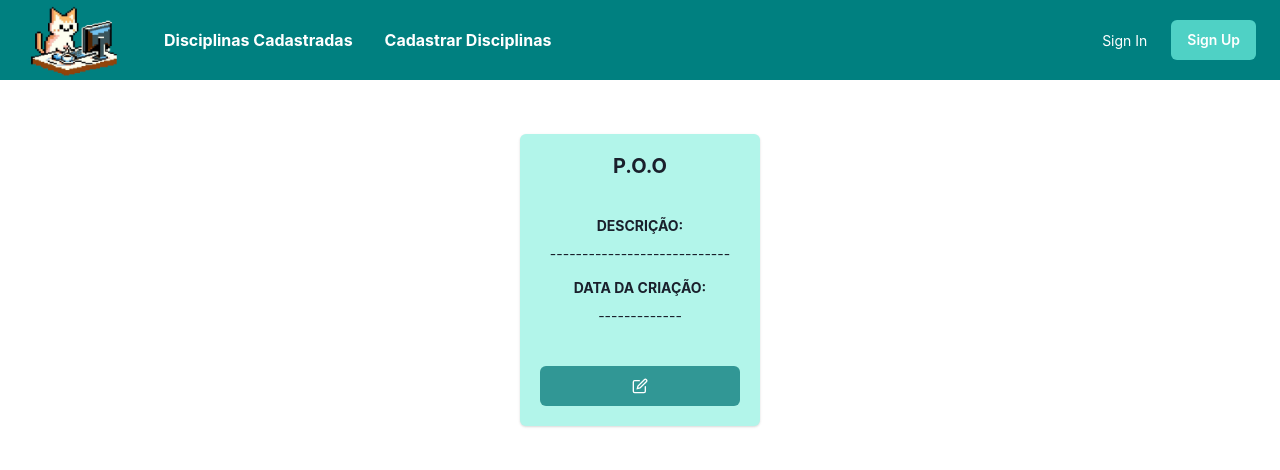
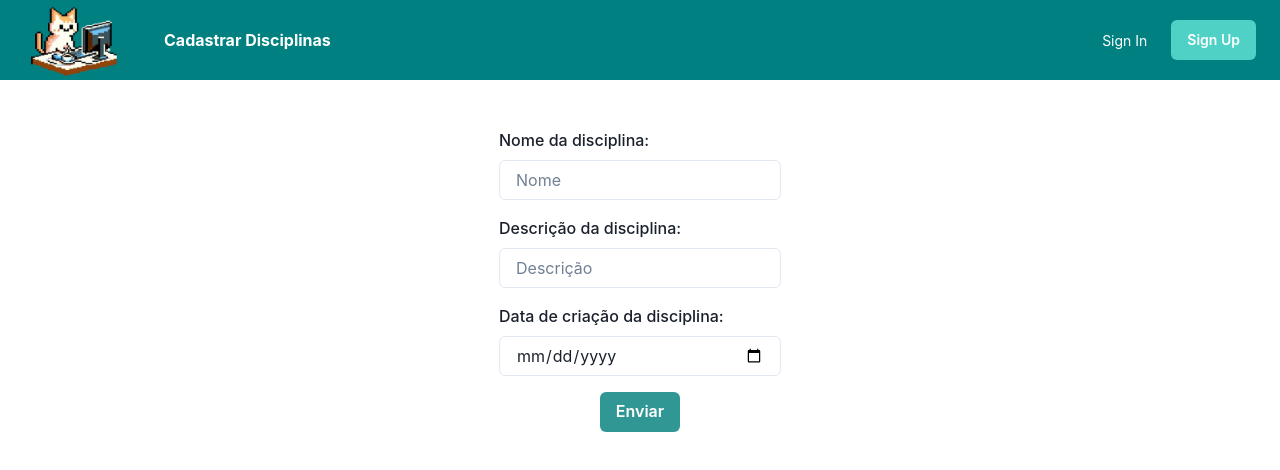
Before and after one commit to eduardavasc/resumo-disciplinas, a React (Vite) app: page /cadastrar-disciplina in a window 1280 px wide. Shown: the top 470 px of the page. Built offline with nearby package versions, Linux system fonts and the light colour scheme.

Commit message:
adição de rotas e formulário

```diff
--- a/src/App.jsx
+++ b/src/App.jsx
@@ -1,13 +1,14 @@
 // src/App.jsx
 import './App.css';
-import CustomCard from './components/CustomCard/CustomCard';
+import CustomForm from './components/CustomForm/CustomForm';
 import Navbar from './components/NavBar';
+
 
 const App = () => {
   return (
     <div>
       <Navbar/>
-      <CustomCard/>
+      <CustomForm/>
     </div>
   )
 }
--- /dev/null
+++ b/src/components/CustomForm/CustomForm.jsx
@@ -0,0 +1,99 @@
+import { useForm } from "react-hook-form";
+import {
+  FormErrorMessage,
+  FormLabel,
+  FormControl,
+  Input,
+  Button,
+  Flex,
+} from "@chakra-ui/react";
+import { yupResolver } from "@hookform/resolvers/yup";
+import * as yup from "yup";
+
+
+const schema = yup.object({
+  nome: yup.string().min(4, 'Mínimo de 4 caracteres.').required('Campo obrigatório.'),
+  descricao: yup.string().min(4, 'Mínimo de 4 caracteres.').required('Campo obrigatório.'),
+  createDate: yup.string().required('Campo obrigatório.'),
+}).required();
+
+const CustomForm = () => {
+  const {
+    handleSubmit,
+    register,
+    formState: { errors, isSubmitting },
+  } = useForm({
+    resolver: yupResolver(schema),
+    mode: 'onBlur'
+  });
+
+  function onSubmit(values) {
+    return new Promise((resolve) => {
+      setTimeout(() => {
+        alert(JSON.stringify(values, null, 2));
+        resolve();
+      }, 3000);
+    });
+  }
+
+  return (
+    <Flex justifyContent="center" alignItems="center" height="100vh">
+      <form onSubmit={handleSubmit(onSubmit)}>
+        <FormControl isInvalid={errors.nome}>
+          <FormLabel htmlFor="nome">Nome da disciplina:</FormLabel>
+          <Input
+            id="nome"
+            placeholder="Nome"
+            _focusVisible={{
+              borderColor: "teal.400",
+              boxShadow: "0 0 0 1px var(--chakra-colors-teal-400)",
+            }}
+            {...register("nome")}
+          />
+          <FormErrorMessage>
+            {errors.nome && errors.nome.message}
+          </FormErrorMessage>
+        </FormControl>
+
+        <FormControl isInvalid={errors.descricao} mt={4}>
+          <FormLabel htmlFor="descricao">Descrição da disciplina:</FormLabel>
+          <Input
+            id="descricao"
+            placeholder="Descrição"
+            _focusVisible={{
+              borderColor: "teal.400",
+              boxShadow: "0 0 0 1px var(--chakra-colors-teal-400)",
+            }}
+            {...register("descricao")}
+          />
+          <FormErrorMessage>
+            {errors.descricao && errors.descricao.message}
+          </FormErrorMessage>
+        </FormControl>
+
+        <FormControl isInvalid={errors.createDate} mt={4}>
+          <FormLabel htmlFor="createDate">Data de criação da disciplina:</FormLabel>
+          <Input
+            id="createDate"
+            type="date"
+            _placeholder={{ color: "gray.300" }}
+            _focusVisible={{
+              borderColor: "teal.400",
+              boxShadow: "0 0 0 1px var(--chakra-colors-teal-400)",
+            }}
+            {...register("createDate")}
+          />
+          <FormErrorMessage>
+            {errors.createDate && errors.createDate.message}
+          </FormErrorMessage>
+        </FormControl>
+
+        <Button mt={4} colorScheme="teal" isLoading={isSubmitting} type="submit">
+          Enviar
+        </Button>
+      </form>
+    </Flex>
+  );
+}
+
+export default CustomForm;
--- a/src/components/NavBar/NavLink.jsx
+++ b/src/components/NavBar/NavLink.jsx
@@ -1,9 +1,13 @@
-import { Box, useColorModeValue } from '@chakra-ui/react';
+import { useColorModeValue, Link as ChakraLink } from '@chakra-ui/react';
+import { Link } from 'react-router-dom';
 
-const NavLink = ({ children }) => {
+// eslint-disable-next-line react/prop-types
+const NavLink = ({ children, page }) => {
+
   return (
-    <Box
-      as="a"
+    <ChakraLink
+      as={Link}
+      to={page}
       px={2}
       py={1}
       rounded={'md'}
@@ -11,9 +15,10 @@ const NavLink = ({ children }) => {
         textDecoration: 'none',
         bg: useColorModeValue('teal.700', 'teal.200'),
       }}
-      href={'#'}>
+
+      >
       {children}
-    </Box>
+    </ChakraLink>
   );
 };
 
--- a/src/components/NavBar/index.jsx
+++ b/src/components/NavBar/index.jsx
@@ -13,10 +13,12 @@ import {
 } from "@chakra-ui/react";
 import Logo from "../commons/Logo/Logo";
 import NavLink from "./NavLink";
-import { Links } from "./links";
+
+
 
 export default function Navbar() {
   const { isOpen, onOpen, onClose } = useDisclosure();
+
 
   return (
     <>
@@ -38,13 +40,11 @@ export default function Navbar() {
               spacing={4}
               display={{ base: "none", md: "flex" }}
             >
-              {Links.map((link) => (
-                <NavLink key={link}>
+              <NavLink page='cadastrar-disciplina'>
                   <Text color={"white"} fontWeight="bold">
-                    {link}
+                    Cadastrar Disciplinas
                   </Text>
                 </NavLink>
-              ))}
             </HStack>
           </HStack>
           <Flex alignItems={"center"}>
@@ -78,9 +78,11 @@ export default function Navbar() {
         {isOpen ? (
           <Box pb={4} display={{ md: "none" }}>
             <Stack as={"nav"} spacing={4}>
-              {Links.map((link) => (
-                <NavLink key={link}>{link}</NavLink>
-              ))}
+            <NavLink page='cadastrar-disciplina'>
+                  <Text color={"white"} fontWeight="bold">
+                    Cadastrar Disciplinas
+                  </Text>
+                </NavLink>
             </Stack>
           </Box>
         ) : null}
--- a/src/components/NavBar/links.jsx
+++ /dev/null
@@ -1 +0,0 @@
-export const Links = ['Disciplinas Cadastradas', 'Cadastrar Disciplinas'];
--- a/src/main.jsx
+++ b/src/main.jsx
@@ -1,13 +1,13 @@
 import * as React from 'react'
 import { ChakraProvider } from '@chakra-ui/react'
 import * as ReactDOM from 'react-dom/client'
-import App from './App.jsx'
+import AppRoutes from './routes.jsx'
 
 const rootElement = document.getElementById('root')
 ReactDOM.createRoot(rootElement).render(
   <React.StrictMode>
     <ChakraProvider>
-    <App/>
+    <AppRoutes/>
     </ChakraProvider>
   </React.StrictMode>,
 )
--- /dev/null
+++ b/src/pages/CadastrarDisciplina/CadastrarDisciplina.jsx
@@ -0,0 +1,18 @@
+import { Flex } from "@chakra-ui/react"
+import CustomForm from "../../components/CustomForm/CustomForm"
+
+
+const CadastrarDisciplina = () => {
+  return (
+    <Flex
+    bgColor={"white"}
+    height="50vh"
+    justifyContent="center"
+    alignItems="center"
+    textAlign="center">
+        <CustomForm/>
+    </Flex>
+  )
+}
+
+export default CadastrarDisciplina
--- a/src/pages/Home/index.jsx
+++ b/src/pages/Home/index.jsx
@@ -0,0 +1,11 @@
+import CustomCard from '../../components/CustomCard/CustomCard';
+
+const Home = () => {
+  return (
+    <div>
+      <CustomCard/>
+    </div>
+  )
+}
+
+export default Home;
--- /dev/null
+++ b/src/routes.jsx
@@ -0,0 +1,27 @@
+import { BrowserRouter, Routes, Route, Outlet } from 'react-router-dom';
+import Navbar
+ from './components/NavBar';
+import Home from './pages/Home';
+import CadastrarDisciplina from './pages/CadastrarDisciplina/CadastrarDisciplina';
+const AppRoutes = () => (
+    <>
+      <BrowserRouter>
+        <Routes>
+          <Route
+            element={
+              <>
+                <Navbar />
+
+                <Outlet />
+              </>
+            }
+          >
+            <Route element={<Home/>} path="/"/>
+            <Route element={<CadastrarDisciplina/>} path="/cadastrar-disciplina"/>
+          </Route>
+        </Routes>
+      </BrowserRouter>
+    </>
+  );
+
+  export default AppRoutes;
```
Also changed, not shown: package.json (+6 -1 lines), src/pages/Form/index.jsx (deleted), 1 other file (tests, documents, lock files or other folders).
